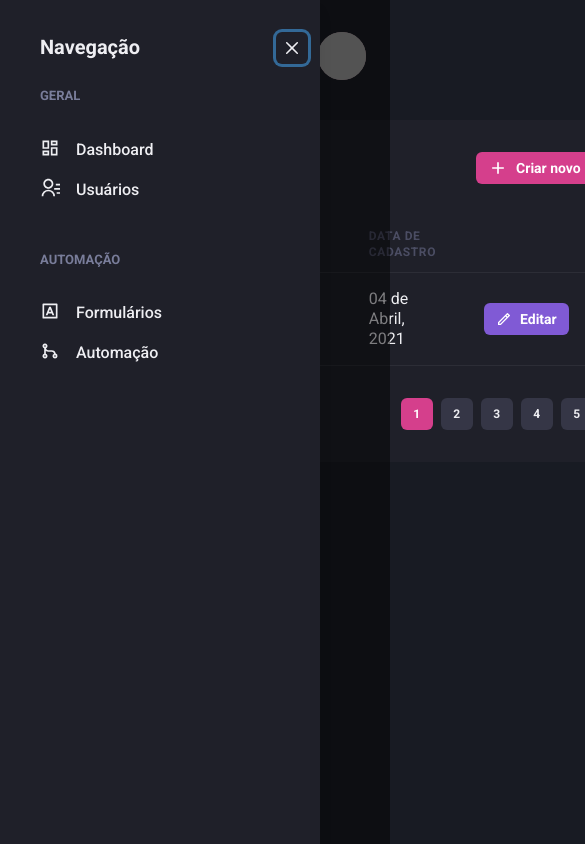
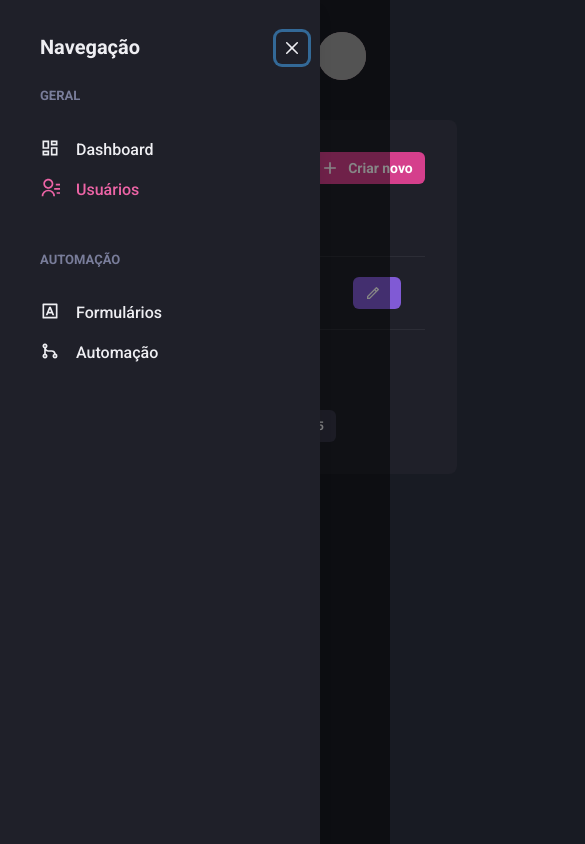
Before and after one commit to rafaelcastan/Dashgo, a Next.js app: page /users in a window 390 px wide. Both pictures are taken after a click on the button "Open Navigation". Shown: the top 844 px of the page, 585 px wide, since content can reach past the window. Built offline with nearby package versions, Linux system fonts and the light colour scheme; grey boxes are pictures that could not be loaded.

Commit message:
Add Page Navigation and More responsiveness

```diff
--- /dev/null
+++ b/src/components/ActiveLink.tsx
@@ -0,0 +1,38 @@
+import Link, { LinkProps } from "next/link";
+import { useRouter } from "next/router";
+import { cloneElement, ReactElement } from "react";
+
+interface ActiveLinkProps extends LinkProps {
+    children: ReactElement;
+    shouldMatchExactHref?: boolean;
+}
+
+export function ActiveLink({
+    children,
+    shouldMatchExactHref=false,
+    ...rest
+    }: ActiveLinkProps) {
+
+    const { asPath } = useRouter()
+
+    let isActive = false;
+
+    if (shouldMatchExactHref && (asPath === rest.href || asPath === rest.as)){
+        isActive = true;
+    }
+
+    if (!shouldMatchExactHref &&
+        (asPath.startsWith(String(rest.href)) ||
+         asPath.startsWith(String(rest.as)))){
+            isActive = true;
+    }
+
+
+    return(
+        <Link {...rest}>
+            {cloneElement(children, {
+                color: isActive ? 'pink.400' : "gray.50"
+            })}
+        </Link>
+    )
+}
--- a/src/components/Pagination/index.tsx
+++ b/src/components/Pagination/index.tsx
@@ -4,7 +4,7 @@
 export function Pagination() {
     return(
         <Stack
-          direction="row"
+          direction={["column","row"]}
           mt="8"
           justify="space-between"
           align="center"
--- a/src/components/Sidebar/NavLink.tsx
+++ b/src/components/Sidebar/NavLink.tsx
@@ -1,16 +1,20 @@
-import { Icon, Link, Text } from "@chakra-ui/react";
+import { Icon, Link as ChakraLink, Text } from "@chakra-ui/react";
 import { ElementType } from "react";
+import { ActiveLink } from "../ActiveLink";
 
 interface NavLinkProps {
     icon: ElementType;
     children: string;
+    href: string;
 }
 
-export function NavLink({icon, children, ...rest}: NavLinkProps){
+export function NavLink({icon, children, href, ...rest}: NavLinkProps){
     return(
-        <Link display="flex" align="center" {...rest}>
-            <Icon as={icon} fontSize="20" />
-            <Text ml="4" fontWeight="medium">{children}</Text>
-        </Link>
+        <ActiveLink href={href} passHref>
+            <ChakraLink display="flex" align="center" {...rest}>
+                <Icon as={icon} fontSize="20" />
+                <Text ml="4" fontWeight="medium">{children}</Text>
+            </ChakraLink>
+        </ActiveLink>
     )
 }
--- a/src/components/Sidebar/SidebarNav.tsx
+++ b/src/components/Sidebar/SidebarNav.tsx
@@ -9,12 +9,12 @@
     return(
         <Stack spacing="12"  align="flex-start">
                 <NavSection title="GERAL">
-                    <NavLink icon={RiDashboardLine}>Dashboard</NavLink>
-                    <NavLink icon={RiContactsLine}>Usuários</NavLink>
+                    <NavLink icon={RiDashboardLine} href="/dashboard">Dashboard</NavLink>
+                    <NavLink icon={RiContactsLine} href="/users">Usuários</NavLink>
                 </NavSection>
                 <NavSection title="AUTOMAÇÃO">
-                    <NavLink icon={RiInputMethodLine}>Formulários</NavLink>
-                    <NavLink icon={RiGitMergeLine}>Automação</NavLink>
+                    <NavLink icon={RiInputMethodLine} href="/forms">Formulários</NavLink>
+                    <NavLink icon={RiGitMergeLine} href="/automation">Automação</NavLink>
                 </NavSection>
            </Stack>
     )
--- a/src/pages/dashboard.tsx
+++ b/src/pages/dashboard.tsx
@@ -69,7 +69,7 @@
 
                 <SimpleGrid flex="1" gap="4" minChildWidth="320px" align="flex-start">
                     <Box
-                     p="8"
+                     p={["6", "8"]}
                      bg="gray.800"
                      borderRadius={8}
                      pb="4"
@@ -78,7 +78,7 @@
                         <Chart options={options} series={series} type="area" height={160} />
                     </Box>
                     <Box
-                     p="8"
+                     p={["6", "8"]}
                      bg="gray.800"
                      borderRadius={8}
                      pb="4"
--- a/src/pages/users/index.tsx
+++ b/src/pages/users/index.tsx
@@ -1,10 +1,17 @@
-import { Box, Flex, Heading, Button, Icon, Table, Thead, Tr, Th, Checkbox, Tbody, Td, Text } from "@chakra-ui/react";
+import { Box, Flex, Heading, Button, Icon, Table, Thead, Tr, Th, Checkbox, Tbody, Td, Text, useBreakpointValue } from "@chakra-ui/react";
+import Link from "next/link";
 import { RiAddLine, RiPencilLine } from "react-icons/ri";
 import {Header} from "../../components/Header";
 import { Pagination } from "../../components/Pagination";
 import { Sidebar } from "../../components/Sidebar";
 
 export default function UserList() {
+
+    const isWideVersion = useBreakpointValue({
+        base: false,
+        lg: true,
+    })
+
     return(
         <Box>
             <Header />
@@ -15,7 +22,7 @@
                 <Box flex="1" borderRadius={8} bg="gray.800" p="8">
                     <Flex mb="8" justify="space-between" align="center">
                         <Heading size="lg" fontWeight="normal">Usuários</Heading>
-
+                        <Link href="/users/create" passHref>
                             <Button
                             as="a"
                             size="sm"
@@ -25,22 +32,23 @@
                             >
                                 Criar novo
                             </Button>
+                        </Link>
                     </Flex>
 
                     <Table colorScheme="whiteAlpha">
                         <Thead>
                             <Tr>
-                                <Th px="6" color="gray.300" width="8">
+                                <Th px={["4", "4", "6"]} color="gray.300" width="8">
                                     <Checkbox colorScheme="pink" />
                                 </Th>
                                 <Th>Usuário</Th>
-                                <Th>Data de cadastro</Th>
+                                { isWideVersion && <Th>Data de cadastro</Th>}
                                 <Th width="8"></Th>
                             </Tr>
                         </Thead>
                         <Tbody>
                             <Tr>
-                                <Td px="6">
+                                <Td px={["4", "4", "6"]} >
                                     <Checkbox colorScheme="pink" />
                                 </Td>
                                 <Td>
@@ -49,7 +57,7 @@
                                         <Text fontSize="small" color="gray.300">rc.castanheira190@gmail.com</Text>
                                     </Box>
                                 </Td>
-                                <Td>04 de Abril, 2021</Td>
+                                { isWideVersion && <Td>04 de Abril, 2021</Td>}
                                 <Td>
                                     <Button
                                       as="a"
@@ -58,7 +66,7 @@
                                       colorScheme="purple"
                                       leftIcon={<Icon as={RiPencilLine} fontSize="16"/>}
                                     >
-                                        Editar
+                                        {isWideVersion ? "Editar" : ""}
                                     </Button>
                                 </Td>
                             </Tr>
```
Also changed, not shown: src/pages/users/create.tsx (+7 -4 lines). Lines whose indentation alone changed are shown as unchanged.
